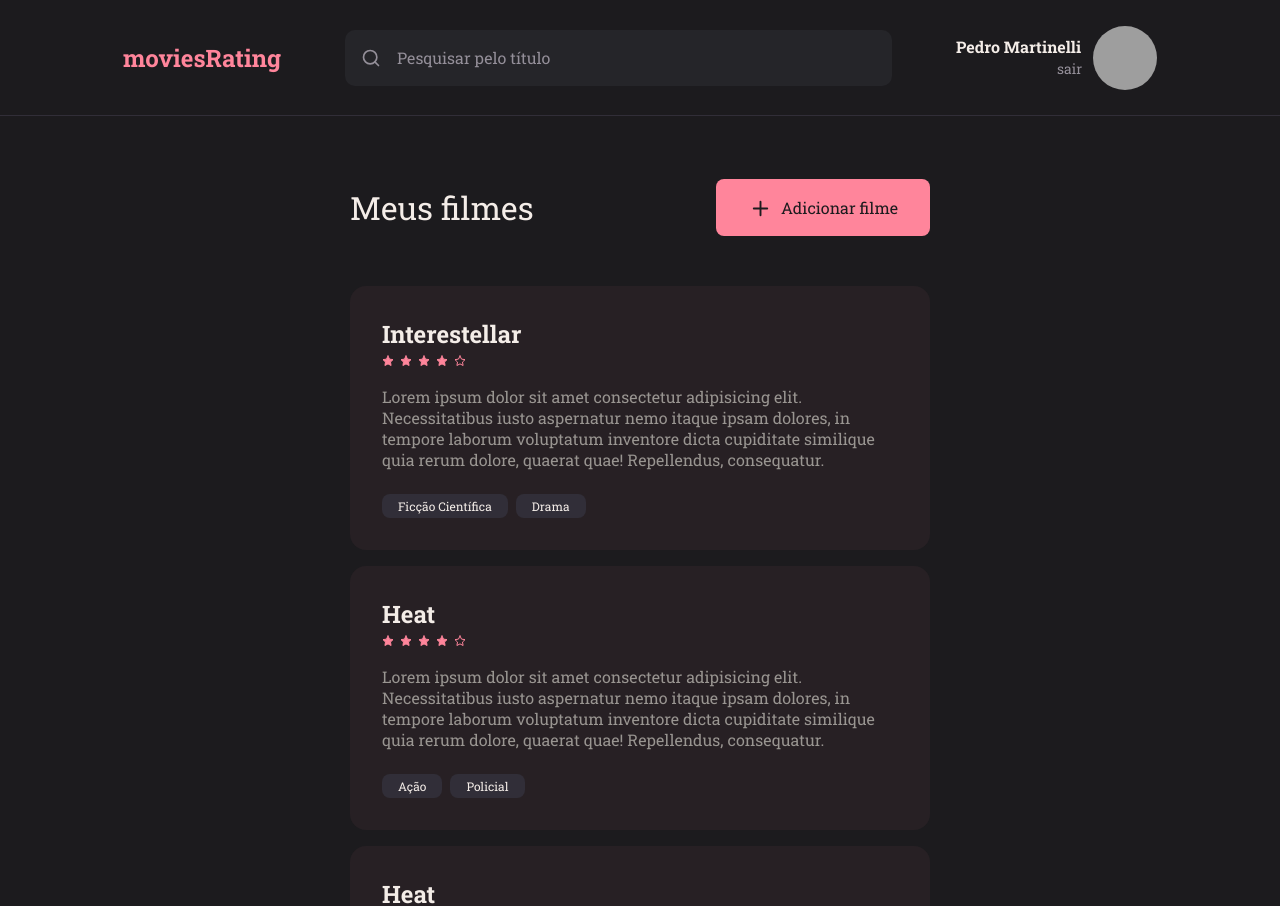
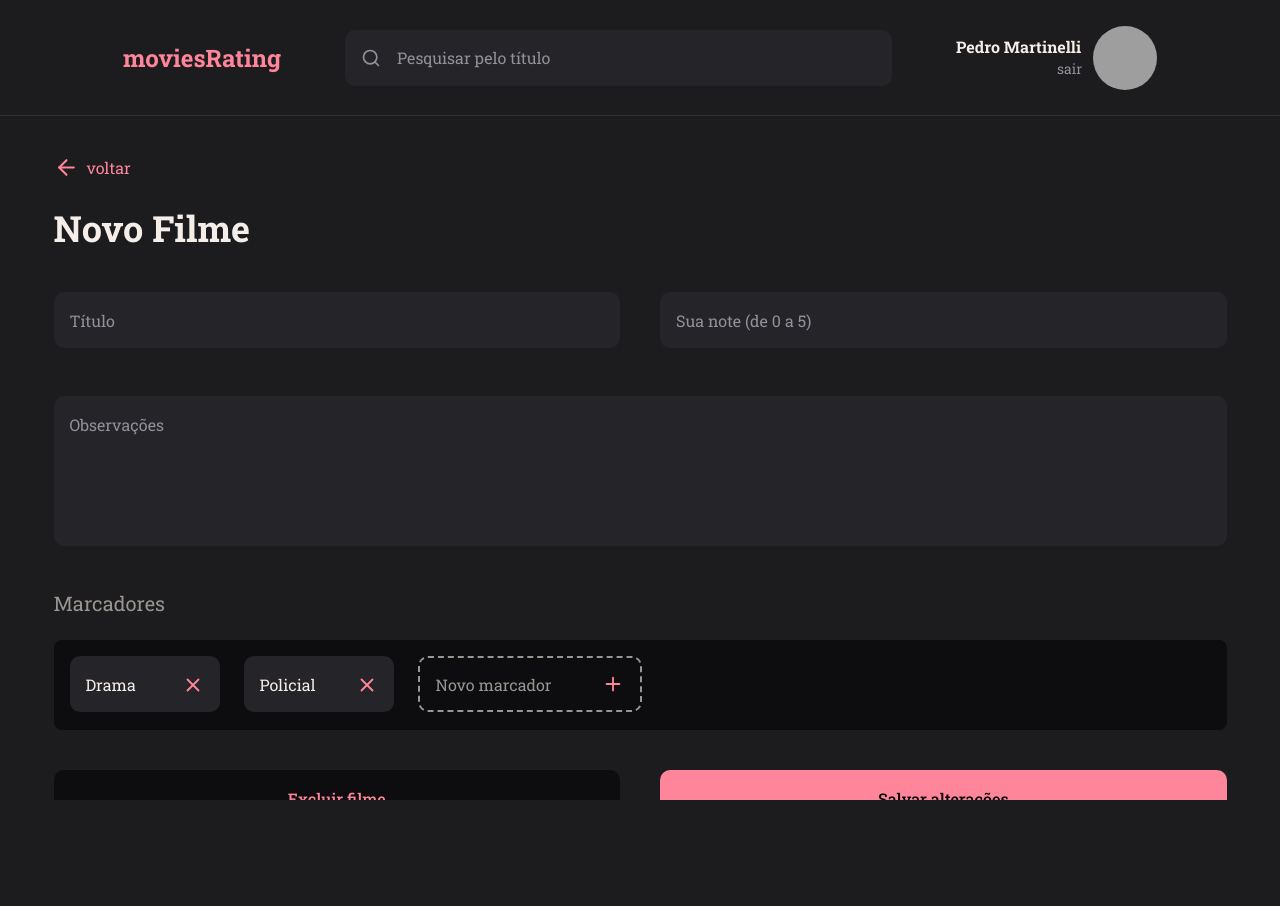
Before and after one commit to pedromartinelli/Movies-Rating_Web, a React (Vite) app: page / in a window 1280 px wide. After the commit the page ends 800 px from the top, so only its background shows below. Built offline with nearby package versions, Linux system fonts and the light colour scheme; grey boxes are pictures that could not be loaded.

Commit message:
terminada a tela de criação de filme

```diff
--- a/src/components/Input/styles.js
+++ b/src/components/Input/styles.js
@@ -1,7 +1,7 @@
 import styled from "styled-components";
 
 export const Container = styled.div`
-  width: auto;
+  width: 100%;
 
   display: flex;
   align-items: center;
--- /dev/null
+++ b/src/components/MovieTag/index.jsx
@@ -0,0 +1,25 @@
+import { Container } from "./styles";
+
+import { FiPlus, FiX } from 'react-icons/fi';
+
+export function MovieTag({ isNew, value, onClick, ...rest }) {
+  return (
+    <Container isNew={isNew}>
+      <input
+        type='text'
+        value={value}
+        readOnly={!isNew}
+        className={isNew ? 'input-add' : 'input-delete'}
+        {...rest}
+      />
+
+      <button
+        type="button"
+        onClick={onClick}
+        className={isNew ? 'button-add' : 'button-delete'}
+      >
+        {isNew ? <FiPlus /> : <FiX />}
+      </button>
+    </Container>
+  );
+};
--- /dev/null
+++ b/src/components/MovieTag/styles.js
@@ -0,0 +1,72 @@
+import styled from "styled-components";
+
+export const Container = styled.div`
+  display: flex;
+  align-items: center;
+
+  background-color: ${({ theme, isNew }) => isNew ? 'transparent' : theme.COLORS.BACKGROUND_700};
+  color: ${({ theme }) => theme.COLORS.GRAY_300};
+
+  border: ${({ theme, isNew }) => isNew ? `2px dashed ${theme.COLORS.GRAY_300}` : 'none'};
+
+  margin-bottom: 8px;
+  border-radius: 10px;
+  height: 56px;
+
+  position: relative;
+
+  > button {
+    border: none;
+    background: none;
+
+    position: absolute;
+    margin-top: 4px;
+
+    color: ${({ theme }) => theme.COLORS.PINK};
+
+    right: 16px;
+
+    svg {
+      width: 22px;
+      height: 22px;
+    };
+  };
+
+  .button-add {
+    right: 16px;
+  };
+
+  .button-delete {
+    right: 16px;
+    top: 14px;
+  };
+
+    > input {
+    width: 180px;
+    width: ${({ isNew }) => isNew ? '220px' : '150px'};
+
+    padding: 16px;
+
+    color: ${({ theme }) => theme.COLORS.WHITE};
+    background: transparent;
+
+    border: none;
+
+    &::placeholder {
+      color: ${({ theme }) => theme.COLORS.GRAY_300};
+    };
+  };
+
+  .input-delete {
+    &:focus {
+      border-radius: 10px;
+      box-shadow: 0 0 0 2px gray;
+      outline: none;
+      transition: .2s;
+    }
+  };
+
+  .input-add {
+    outline: none;
+  };
+`;
--- a/src/components/NavLink/styles.js
+++ b/src/components/NavLink/styles.js
@@ -4,7 +4,7 @@ import { Link } from "react-router-dom";
 
 export const Container = styled.a`
   background: none;
-  color: ${({ theme }) => theme.COLORS.GRAY_100};
+  color: ${({ theme }) => theme.COLORS.PINK};
 
   display: flex;
   align-items: center;
--- /dev/null
+++ b/src/components/Textarea/index.jsx
@@ -0,0 +1,9 @@
+import { Container } from "./styles";
+
+export function Textarea({ value, ...rest }) {
+  return(
+    <Container {...rest}>
+      {value}
+    </Container>
+  );
+};
--- /dev/null
+++ b/src/components/Textarea/styles.js
@@ -0,0 +1,28 @@
+import styled from "styled-components";
+
+export const Container = styled.textarea`
+  width: 100%;
+  height: 150px;
+
+  background-color: ${({ theme }) => theme.COLORS.BACKGROUND_700};
+  color: ${({ theme }) => theme.COLORS.WHITE};
+
+  padding: 18px 16px;
+
+  margin-bottom: 8px;
+
+  border: none;
+  border-radius: 10px;
+  resize: none;
+
+  &::placeholder {
+    color: ${({ theme }) => theme.COLORS.GRAY_200};
+  };
+
+  &:focus {
+    border-radius: 10px;
+    box-shadow: 0 0 0 2px gray;
+    outline: none;
+    transition: .2s;
+  };
+`;
--- a/src/main.jsx
+++ b/src/main.jsx
@@ -6,13 +6,13 @@ import theme from './styles/theme';
 import GlobalStyles from './styles/global';
 
 
-import { Home } from './pages/Home';
+import { New } from './pages/New';
 
 ReactDOM.createRoot(document.getElementById('root')).render(
   <React.StrictMode>
     <ThemeProvider theme={theme}>
       <GlobalStyles />
-      <Home />
+      <New />
     </ThemeProvider>
   </React.StrictMode>
 )
--- a/src/pages/Home/styles.js
+++ b/src/pages/Home/styles.js
@@ -5,7 +5,7 @@ export const Container = styled.div`
   height: 100vh;
 
   > main {
-    padding: 0 350px;
+    padding: 0 300px;
   }
 `;
 
--- /dev/null
+++ b/src/pages/New/index.jsx
@@ -0,0 +1,45 @@
+import { Container, TagsSection, Form } from './styles';
+
+import { Input } from '../../components/Input';
+import { Header } from '../../components/Header';
+import { Button } from '../../components/Button';
+import { NavLink } from '../../components/NavLink';
+import { Textarea } from '../../components/Textarea';
+import { MovieTag } from '../../components/MovieTag';
+
+export function New() {
+  return (
+    <Container>
+      <Header />
+
+      <main>
+        <Form>
+          <NavLink title='voltar' to='/'/>
+          <h1>Novo Filme</h1>
+
+          <div className='Inputs'>
+            <Input placeholder='Título' />
+            <Input placeholder='Sua note (de 0 a 5)' />
+          </div>
+
+          <Textarea placeholder='Observações'/>
+
+          <p>Marcadores</p>
+
+          <div className='tags'>
+            <MovieTag value='Drama'/>
+            <MovieTag value='Policial'/>
+            <MovieTag isNew placeholder='Novo marcador'/>
+          </div>
+
+          <div className='Buttons'>
+            <Button title='Excluir filme' />
+            <Button title='Salvar alterações' />
+          </div>
+
+        </Form>
+      </main>
+    </Container >
+
+  );
+};
--- /dev/null
+++ b/src/pages/New/styles.js
@@ -0,0 +1,86 @@
+import styled from "styled-components";
+
+export const Container = styled.div`
+  height: 100vh;
+  width: 100%;
+
+  display: grid;
+  grid-template-rows: 115px auto;
+  grid-template-areas:
+  'header'
+  'content'
+  ;
+
+  > main {
+    grid-area: content;
+    overflow-y: auto;
+  };
+
+`;
+
+export const Form = styled.form`
+  max-width: 1173px;
+  margin: 40px auto;
+
+  > h1 {
+      font-size: 36px;
+      margin: 24px 0 40px;
+    };
+
+  .Inputs {
+    display: flex;
+    justify-content: space-between;
+
+    gap: 40px;
+
+    input {
+      padding: 18px 16px;
+
+    };
+  };
+
+  .Buttons {
+    display: flex;
+
+    margin-top: 40px;
+    gap: 40px;
+
+    button:first-child {
+      background-color: ${({theme}) => theme.COLORS.BACKGROUND_900};
+      color: ${({theme}) => theme.COLORS.PINK};
+    };
+  };
+
+  > textarea {
+    margin: 40px 0;
+  };
+
+  > p {
+    font-size: 20px;
+    color: ${({theme}) => theme.COLORS.GRAY_300};
+  };
+
+  .tags {
+    display: flex;
+    flex-wrap: wrap;
+    gap: 24px;
+
+    height: auto;
+    padding: 16px 16px 10px;
+    border-radius: 8px;
+
+    background-color: ${({theme}) => theme.COLORS.BACKGROUND_900};
+
+    margin: 24px 0 8px;
+
+   }
+`;
+
+export const TagsSection = styled.div`
+  width: 100%;
+  height: 50px;
+
+  margin-top: 40px;
+
+  background-color: ${({theme}) => theme.COLORS.BACKGROUND_900};
+`;
--- a/src/pages/SignUp/styles.js
+++ b/src/pages/SignUp/styles.js
@@ -54,6 +54,5 @@ export const Form = styled.form`
 
   > a {
     margin: 0 auto;
-    color: ${({ theme }) => theme.COLORS.PINK};
   };
 `;
```
